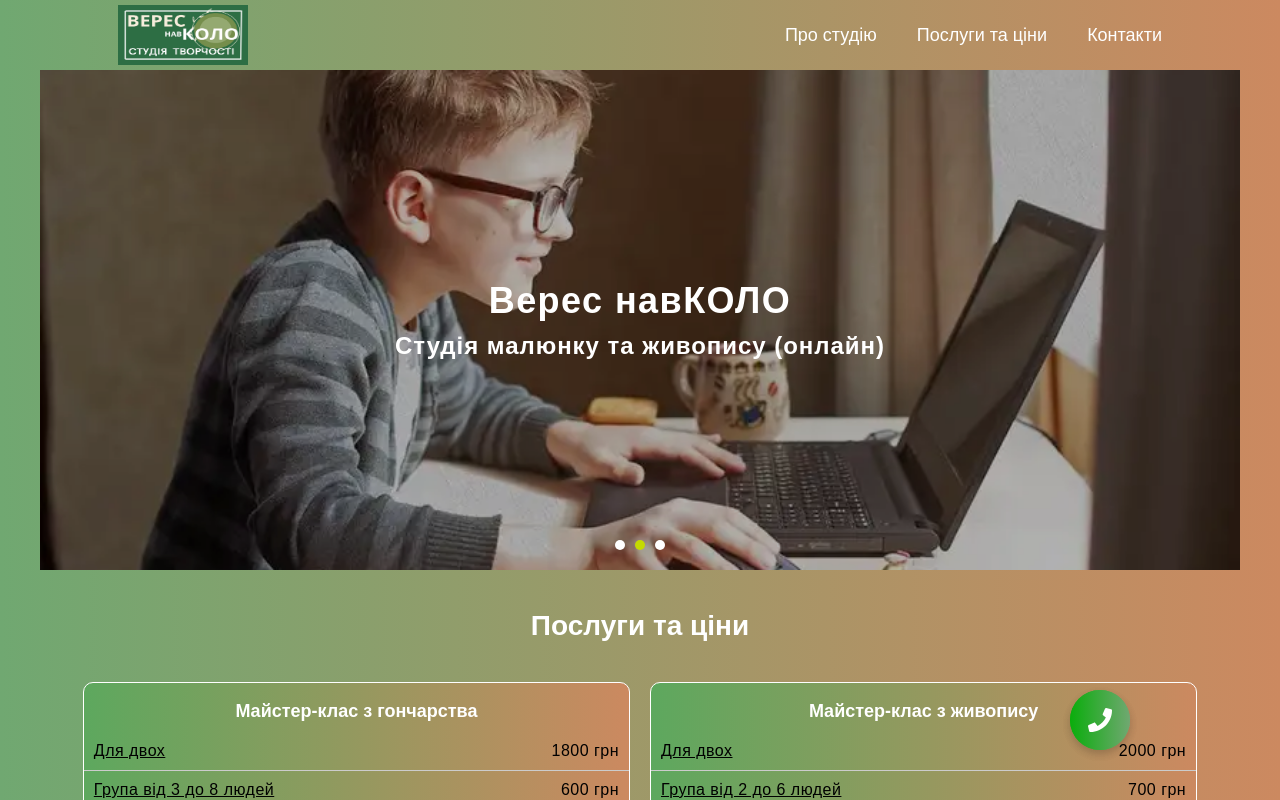
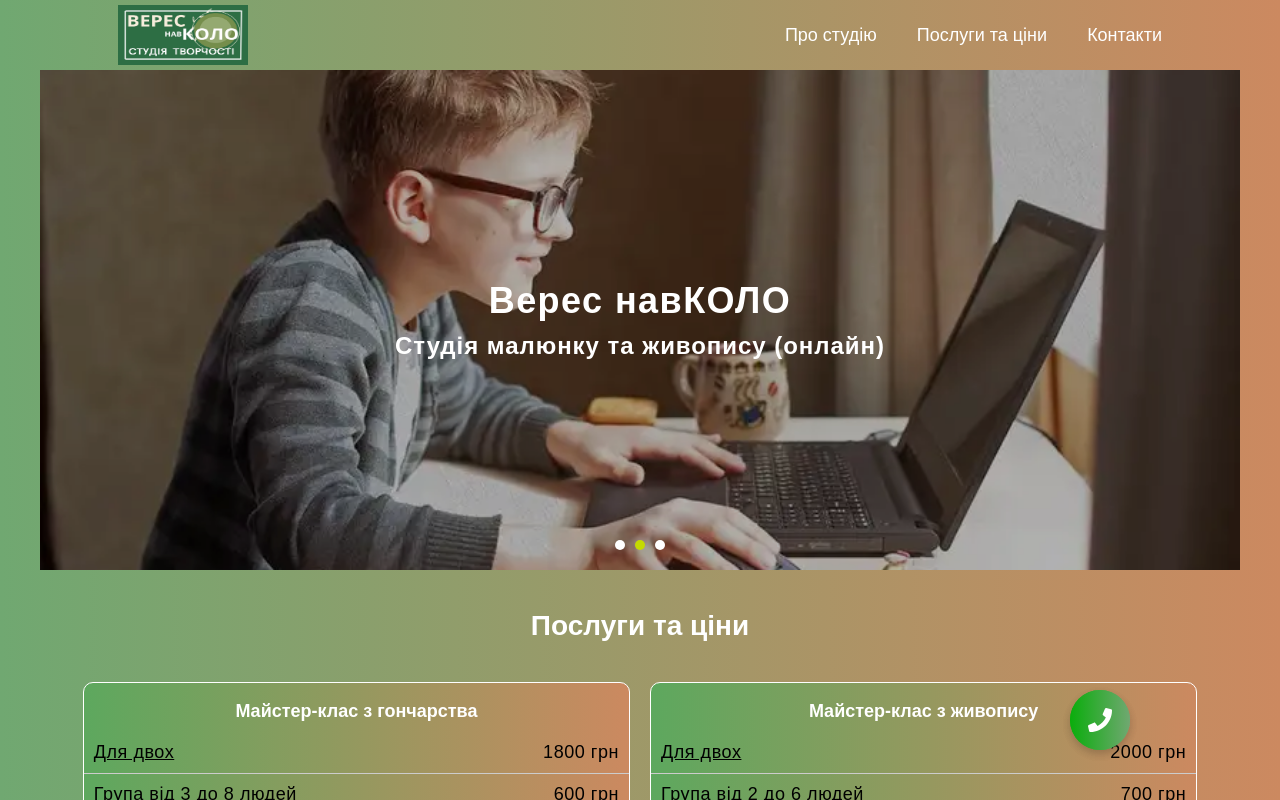
Before and after one commit to Ivan-Andrusyshyn/schoolart, a React (Create React App) app: page / in a window 1280 px wide. Shown: the top 800 px of the page. Built offline with nearby package versions, Linux system fonts and the light colour scheme.

Commit message:
add fixing font

```diff
--- a/src/components/Pages/DesktopComponents/style/services.css
+++ b/src/components/Pages/DesktopComponents/style/services.css
@@ -43,7 +43,7 @@
 .services-main-wrap {
   display: flex;
   align-items: center;
-  font-size: 16px;
+  font-size: 18px;
   justify-content: space-between;
 }
 
@@ -78,12 +78,12 @@
 }
 
 .description-subtitle {
-  font-size: 12px;
+  font-size: 14px;
   letter-spacing: 0.03em;
   line-height: 1.3;
 }
 .description-age {
-  font-size: 12px;
+  font-size: 14px;
   color: #ccccccc4;
   letter-spacing: 0.03em;
   line-height: 1.3;
```
